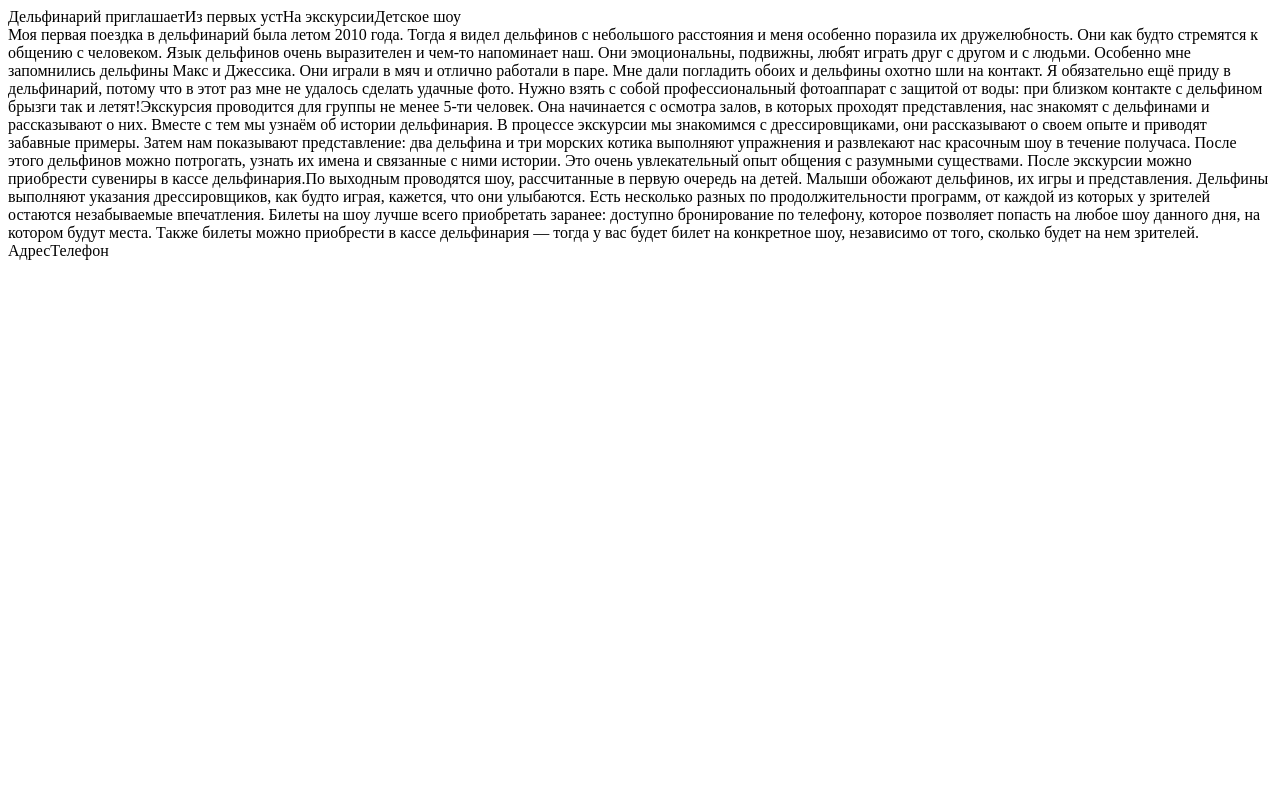
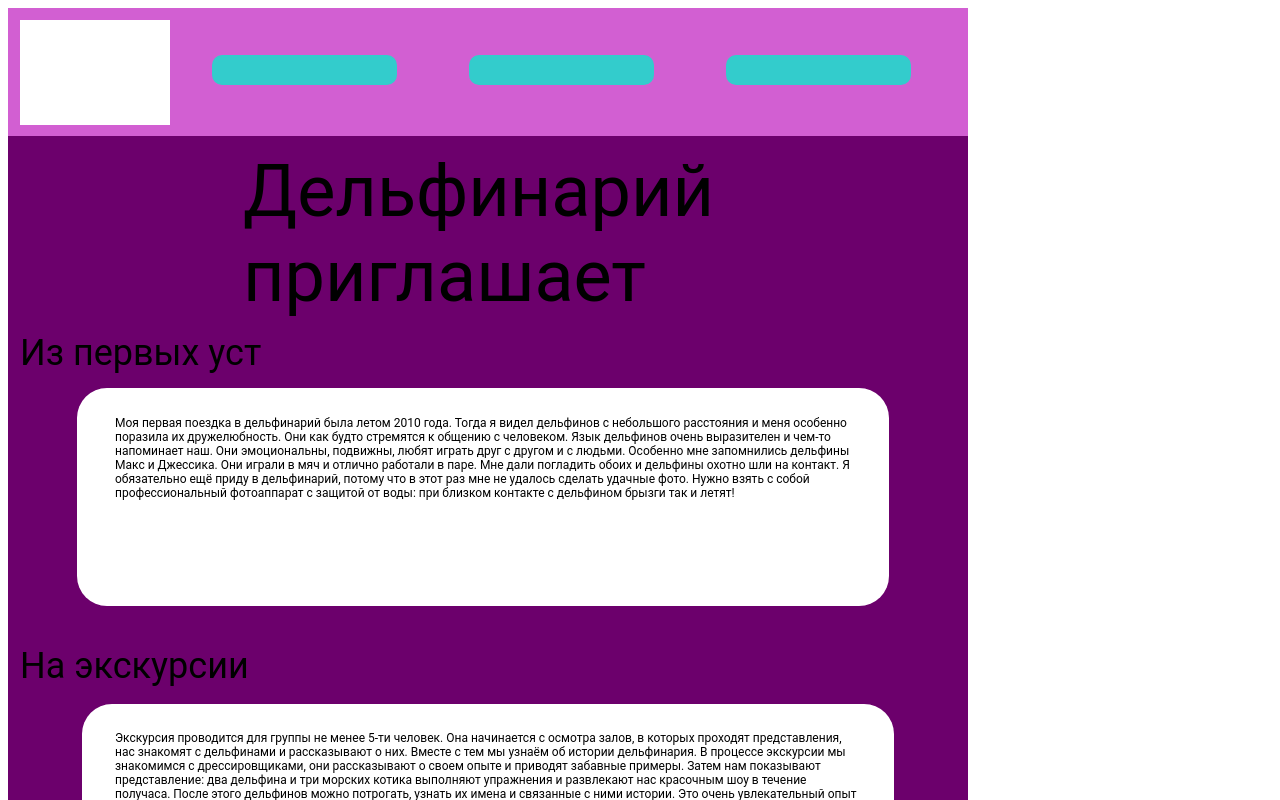
Before and after one commit to NinjaMaster666/dolphin, a plain HTML site: page index.html in a window 1280 px wide. Drawn offline with Linux system fonts and the light colour scheme.

Commit message:
Update index.html

```diff
--- a/index.html
+++ b/index.html
@@ -1,3 +1,8 @@
+<head>
+  <title>Dolphin</title>
+  <link rel="stylesheet" href="style.css"/>
+</head>
+
 <div class=e1_2>
   <div class="e1_3"></div>
   <div class="e1_4"></div>
```
